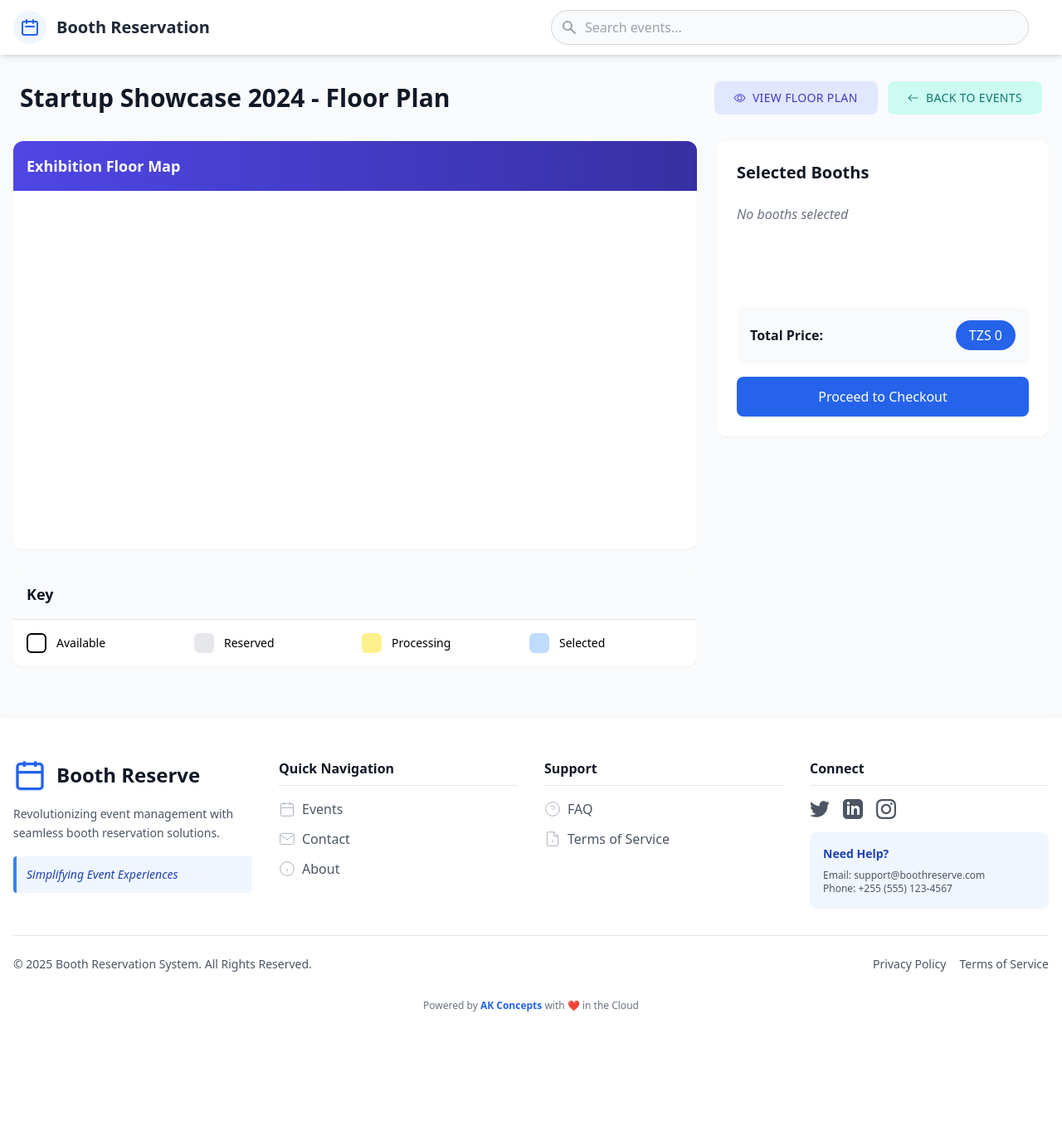
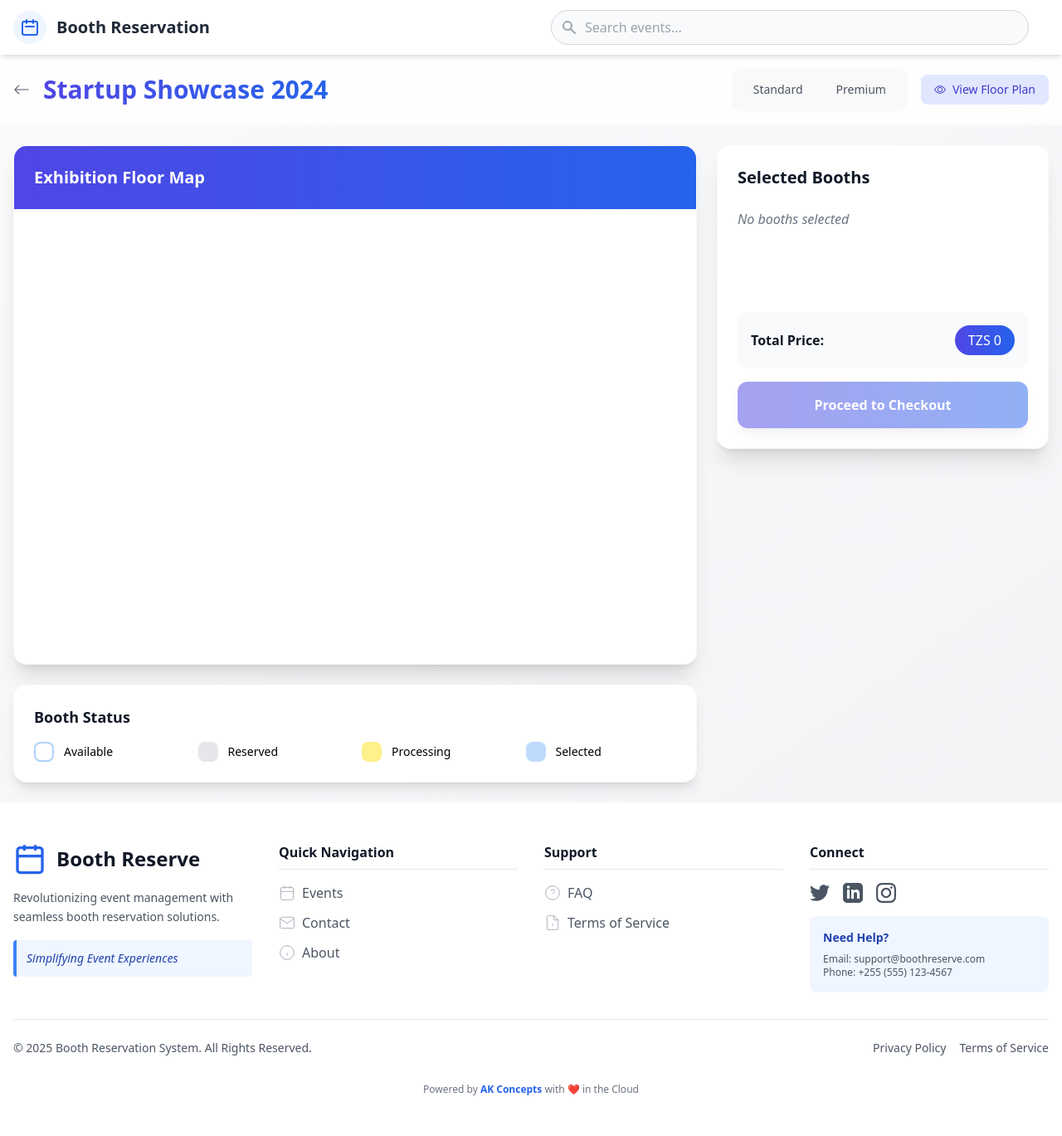
Before and after one commit to thisisabiud/reservation, a Django app: page /18/floor-plan in a window 1280 px wide. Shown: the whole page at 83% size. Before the commit the page ends 1219 px from the top, so only its background shows below. Run offline with Django 5.2, Linux system fonts and the light colour scheme; data comes from the database, SQL or seed files in the repository; both versions use the stored data as it was after the commit; some libraries are stand-ins or nearby versions.

Commit message:
improvements

```diff
--- a/booking_project/reservations/templates/reservations/floor_plan.html
+++ b/booking_project/reservations/templates/reservations/floor_plan.html
@@ -2,114 +2,161 @@
 {% load static %}
 
 {% block content %}
-<div class="min-h-screen bg-gray-50">
-    <div class="container mx-auto px-4 py-6 space-y-6">
-        <!-- Header Section -->
-        <div class="flex flex-col sm:flex-row justify-between items-start sm:items-center gap-4 p-2">
-            <h1 class="font-bold text-2xl sm:text-3xl text-gray-900">{{ event.title }} - Floor Plan</h1>
-            <div class="flex flex-wrap gap-3">
-                <button id="toggleFloorPlanBtn" class="inline-flex items-center px-4 sm:px-6 py-2.5 bg-indigo-100 text-indigo-700 rounded-lg font-medium text-sm uppercase tracking-wide
-                    hover:bg-indigo-200 active:bg-indigo-300 transition-all duration-200
-                    focus:outline-none focus:ring-2 focus:ring-indigo-500 focus:ring-offset-2">
+<div class="min-h-screen bg-gradient-to-br from-gray-50 to-gray-100 dark:from-gray-900 dark:to-gray-800">
+    <!-- Sticky Header -->
+    <header class="sticky top-0 z-50 bg-white/80 dark:bg-gray-900/80 backdrop-blur-xl border-b border-gray-200/20">
+        <div class="container mx-auto px-4 py-4">
+            <div class="flex flex-col sm:flex-row justify-between items-start sm:items-center gap-4">
+                <div class="flex items-center space-x-4">
+                    <a href="{% url 'reservations:events_list' %}"
+                       class="text-gray-500 hover:text-gray-700 dark:text-gray-400 dark:hover:text-gray-200">
+                        <i class="bi bi-arrow-left text-xl"></i>
+                    </a>
+                    <h1 class="font-bold text-2xl sm:text-3xl text-transparent bg-clip-text bg-gradient-to-r from-indigo-600 to-blue-600 dark:from-indigo-400 dark:to-blue-400">
+                        {{ event.title }}
+                    </h1>
+                </div>
+
+                <!-- Navigation Controls -->
+                <div class="flex items-center space-x-4">
+                    <!-- Booth Type Filter -->
+                    <!-- Get booth type from URL or default to 'all' -->
+                    <div class="inline-flex bg-gray-100/50 dark:bg-gray-800/50 rounded-xl p-1.5 backdrop-blur-sm"
+                         x-data="{
+                            activeFilter: new URLSearchParams(window.location.search).get('booth_type') || 'all'
+                         }">
+
+                        <button @click="activeFilter = 'standard'"
+                                onclick="BoothManager.fetchBooths('standard')"
+                                :class="{
+                                    'bg-gradient-to-r from-indigo-500 to-blue-500 text-white shadow-lg scale-105': activeFilter === 'standard',
+                                    'text-gray-600 dark:text-gray-300 hover:bg-white/50 dark:hover:bg-gray-700/50': activeFilter !== 'standard'
+                                }"
+                                class="px-5 py-2.5 rounded-lg text-sm font-medium transition-all duration-300 relative group">
+                            <span class="relative z-10">Standard</span>
+                            <div x-show="activeFilter === 'standard'"
+                                 class="absolute inset-0 bg-gradient-to-r from-indigo-500/20 to-blue-500/20 rounded-lg blur"
+                                 x-transition:enter="transition ease-out duration-300"
+                                 x-transition:enter-start="opacity-0 scale-90"
+                                 x-transition:enter-end="opacity-100 scale-100"></div>
+                        </button>
+
+                        <button @click="activeFilter = 'premium'"
+                                onclick="BoothManager.fetchBooths('premium')"
+                                :class="{
+                                    'bg-gradient-to-r from-indigo-500 to-blue-500 text-white shadow-lg scale-105': activeFilter === 'premium',
+                                    'text-gray-600 dark:text-gray-300 hover:bg-white/50 dark:hover:bg-gray-700/50': activeFilter !== 'premium'
+                                }"
+                                class="px-5 py-2.5 rounded-lg text-sm font-medium transition-all duration-300 relative group">
+                            <span class="relative z-10">Premium</span>
+                            <div x-show="activeFilter === 'premium'"
+                                 class="absolute inset-0 bg-gradient-to-r from-indigo-500/20 to-blue-500/20 rounded-lg blur"
+                                 x-transition:enter="transition ease-out duration-300"
+                                 x-transition:enter-start="opacity-0 scale-90"
+                                 x-transition:enter-end="opacity-100 scale-100"></div>
+                        </button>
+                    </div>
+
+                    <!-- Floor Plan Toggle -->
+                    <button id="toggleFloorPlanBtn"
+                            class="inline-flex items-center px-4 py-2 bg-indigo-100 dark:bg-indigo-900 text-indigo-700 dark:text-indigo-300 rounded-lg text-sm font-medium
+                                   hover:bg-indigo-200 dark:hover:bg-indigo-800 transition-all duration-200">
                         <i class="bi bi-eye mr-2"></i> View Floor Plan
                     </button>
-                <a href="{% url 'reservations:events_list' %}" class="inline-flex items-center px-4 sm:px-6 py-2.5 bg-teal-100 text-teal-700 rounded-lg font-medium text-sm uppercase tracking-wide
-                    hover:bg-teal-200 active:bg-teal-300 transition-all duration-200
-                    focus:outline-none focus:ring-2 focus:ring-teal-500 focus:ring-offset-2">
-                    <i class="bi bi-arrow-left mr-2"></i> Back to Events
-                </a>
                 </div>
             </div>
+        </div>
+    </header>
 
-        <!-- Floor Plan Section -->
-        <div id="floorPlanContainer" class="hidden transition-all duration-300 ease-in-out">
-            <div class="bg-white rounded-xl shadow-sm overflow-hidden">
-                <div class="bg-gradient-to-r from-indigo-600 to-indigo-800 text-white p-4">
-                    <h2 class="text-lg font-semibold">Event Floor Plan</h2>
+    <div class="container mx-auto px-4 py-6">
+        <!-- Floor Plan Modal -->
+        <div id="floorPlanContainer"
+             class="hidden fixed inset-0 bg-black/50 backdrop-blur-sm z-50 transition-all duration-300"
+             data-standard-plan="{{ event.floor_plan_standard.url }}"
+             data-premium-plan="{{ event.floor_plan_premium.url }}">
+            <div class="container mx-auto px-4 py-8 h-full flex items-center justify-center">
+                <div class="bg-white dark:bg-gray-800 rounded-2xl shadow-2xl w-full max-w-4xl overflow-hidden">
+                    <div class="p-6 relative">
+                        <button onclick="document.getElementById('floorPlanContainer').classList.add('hidden')"
+                                class="absolute top-4 right-4 text-gray-400 hover:text-gray-600 dark:hover:text-gray-200">
+                            <i class="bi bi-x-lg"></i>
+                        </button>
+                        <div id="floorPlanImage">
+                            <img src="{{ event.floor_plan_standard.url }}"
+                                 alt="Floor Plan"
+                                 class="w-full h-auto rounded-lg">
                         </div>
-                <div class="p-4">
-                    {% if event.floor_plan_standard %}
-                    <div class="relative aspect-video max-h-[600px] overflow-hidden rounded-lg">
-                        <img src="{{ event.floor_plan_standard.url }}" alt="Event Floor Plan"
-                            class="object-contain w-full h-full">
                     </div>
-                    {% else %}
-                    <div class="flex items-center justify-center h-48 bg-gray-50 rounded-lg">
-                        <p class="text-gray-500 flex items-center">
-                            <i class="bi bi-image-alt mr-2"></i> No floor plan available
-                        </p>
-                    </div>
-                    {% endif %}
                 </div>
             </div>
         </div>
 
         <!-- Main Content Grid -->
         <div class="grid lg:grid-cols-12 gap-6">
-            <!-- Left Column -->
+            <!-- Left Column - Booth Map -->
             <div class="lg:col-span-8 space-y-6">
-                <!-- Exhibition Map -->
-                <div class="bg-white rounded-xl shadow-sm overflow-hidden">
-                    <div class="bg-gradient-to-r from-indigo-600 to-indigo-800 text-white p-4">
-                        <h2 class="text-lg font-semibold">Exhibition Floor Map</h2>
+                <div class="bg-white dark:bg-gray-800 rounded-2xl shadow-xl overflow-hidden border border-gray-200/20">
+                    <div class="bg-gradient-to-r from-indigo-600 to-blue-600 p-6">
+                        <h2 class="text-xl font-bold text-white">Exhibition Floor Map</h2>
                     </div>
-                    <div class="p-4">
-                        <div class="floor-container min-h-[400px]">
-                            <div class="aisle"></div>
+                    <div class="p-6">
+                        <div class="floor-container min-h-[500px] relative">
+                            <!-- Booths will be rendered here -->
                         </div>
                     </div>
                 </div>
 
                 <!-- Legend -->
-                <div class="bg-white rounded-xl shadow-sm overflow-hidden">
-                    <div class="bg-gray-50 p-4 border-b">
-                        <h2 class="text-lg font-semibold text-gray-900">Key</h2>
-                    </div>
-                    <div class="p-4">
+                <div class="bg-white dark:bg-gray-800 rounded-2xl shadow-lg p-6 border border-gray-200/20">
+                    <h3 class="text-lg font-semibold mb-4 text-gray-900 dark:text-white">Booth Status</h3>
                     <div class="grid grid-cols-2 sm:grid-cols-4 gap-4">
                         <div class="flex items-center space-x-3">
-                                <div class="border-2 border-black rounded-md w-6 h-6 bg-white"></div>
-                                <span class="text-sm font-medium">Available</span>
+                            <div class="w-6 h-6 rounded-lg border-2 border-blue-400/50 bg-white shadow-sm"></div>
+                            <span class="text-sm font-medium dark:text-gray-300">Available</span>
                         </div>
                         <div class="flex items-center space-x-3">
-                                <div class="rounded-md w-6 h-6 bg-gray-200"></div>
-                                <span class="text-sm font-medium">Reserved</span>
+                            <div class="w-6 h-6 rounded-lg bg-gray-200 dark:bg-gray-600"></div>
+                            <span class="text-sm font-medium dark:text-gray-300">Reserved</span>
                         </div>
                         <div class="flex items-center space-x-3">
-                                <div class="rounded-md w-6 h-6 bg-yellow-200"></div>
-                                <span class="text-sm font-medium">Processing</span>
+                            <div class="w-6 h-6 rounded-lg bg-yellow-200 dark:bg-yellow-600"></div>
+                            <span class="text-sm font-medium dark:text-gray-300">Processing</span>
                         </div>
                         <div class="flex items-center space-x-3">
-                                <div class="rounded-md w-6 h-6 bg-blue-200"></div>
-                                <span class="text-sm font-medium">Selected</span>
-                            </div>
+                            <div class="w-6 h-6 rounded-lg bg-blue-200 dark:bg-blue-600"></div>
+                            <span class="text-sm font-medium dark:text-gray-300">Selected</span>
                         </div>
                     </div>
                 </div>
             </div>
 
-            <!-- Right Column -->
+            <!-- Right Column - Selection Summary -->
             <div class="lg:col-span-4">
-                <div class="bg-white rounded-xl shadow-sm p-6 sticky top-4">
-                    <h2 class="text-xl font-bold text-gray-900 mb-6">Selected Booths</h2>
-                    <div id="selectedBoothsList" class="mb-6 min-h-[100px]">
-                        <p class="text-gray-500 italic">No booths selected</p>
+                <div class="sticky top-24">
+                    <div class="bg-white dark:bg-gray-800 rounded-2xl shadow-xl p-6 border border-gray-200/20">
+                        <h2 class="text-xl font-bold text-gray-900 dark:text-white mb-6">Selected Booths</h2>
+                        <div id="selectedBoothsList" class="mb-6 min-h-[100px] space-y-2">
+                            <p class="text-gray-500 dark:text-gray-400 italic">No booths selected</p>
                         </div>
 
                         <div class="space-y-4">
-                        <div class="flex justify-between items-center p-4 bg-gray-50 rounded-lg">
-                            <span class="font-semibold text-gray-900">Total Price:</span>
-                            <span id="totalPrice" class="bg-blue-600 text-white px-4 py-1.5 rounded-full font-medium">
+                            <div class="flex justify-between items-center p-4 bg-gray-50 dark:bg-gray-700 rounded-xl">
+                                <span class="font-semibold text-gray-900 dark:text-white">Total Price:</span>
+                                <span id="totalPrice" class="bg-gradient-to-r from-indigo-600 to-blue-600 text-white px-4 py-1.5 rounded-full font-medium">
                                     TZS 0
                                 </span>
                             </div>
-                        <button type="button" class="w-full bg-blue-600 text-white py-3 px-4 rounded-lg font-medium
-                            hover:bg-blue-700 active:bg-blue-800 transition-colors duration-200
-                            focus:outline-none focus:ring-2 focus:ring-blue-500 focus:ring-offset-2
-                            disabled:opacity-50 disabled:cursor-not-allowed" id="checkoutButton"
-                            onclick="BoothManager.showCheckoutModal()">
+                            <button type="button" id="checkoutButton"
+                                    onclick="BoothManager.showCheckoutModal()"
+                                    disabled
+                                    class="w-full py-4 px-6 bg-gradient-to-r from-indigo-600 to-blue-600
+                                           hover:from-indigo-700 hover:to-blue-700
+                                           text-white rounded-xl font-semibold shadow-lg
+                                           disabled:opacity-50 disabled:cursor-not-allowed
+                                           transition-all duration-300 transform hover:scale-[1.02]">
                                 Proceed to Checkout
                             </button>
+                        </div>
                     </div>
                 </div>
             </div>
@@ -119,33 +166,22 @@
 {% endblock %}
 
 {% block extra_js %}
-
+{{ block.super }}
 <script src="{% static 'js/boothman.js' %}"></script>
+<script defer src="https://cdn.jsdelivr.net/npm/alpinejs@3.x.x/dist/cdn.min.js"></script>
 <script>
-    document.addEventListener('DOMContentLoaded', function () {
+    document.addEventListener('DOMContentLoaded', function() {
         const params = new URLSearchParams(window.location.search);
         const boothType = params.get('booth_type') || 'all';
-        console.log('Initializing with booth type:', boothType);
         BoothManager.init("{{ event.id }}", boothType);
 
-        // Floor Plan Toggle with smooth transition
-        const toggleFloorPlanBtn = document.getElementById('toggleFloorPlanBtn');
-        const floorPlanContainer = document.getElementById('floorPlanContainer');
+        // Set initial active state
+        Alpine.store('activeFilter', boothType);
 
-        toggleFloorPlanBtn.addEventListener('click', function () {
-            floorPlanContainer.classList.toggle('hidden');
-
-            // Update button text and icon
-            const isHidden = floorPlanContainer.classList.contains('hidden');
-            const icon = isHidden ? 'eye' : 'eye-slash';
-            const text = isHidden ? 'View' : 'Hide';
-
-            this.innerHTML = `<i class="bi bi-${icon} mr-2"></i> ${text} Floor Plan`;
-
-            // Smooth scroll to floor plan when showing
-            if (!isHidden) {
-                floorPlanContainer.scrollIntoView({ behavior: 'smooth' });
-            }
+        // Floor Plan Toggle
+        document.getElementById('toggleFloorPlanBtn').addEventListener('click', function() {
+            const container = document.getElementById('floorPlanContainer');
+            container.classList.remove('hidden');
         });
     });
 </script>
--- a/booking_project/static/js/boothman.js
+++ b/booking_project/static/js/boothman.js
@@ -15,19 +15,23 @@ const BoothManager = {
   },
 
   async fetchBooths(boothType = 'all') {
-    console.log('Fetching booths:', { boothType });
-    Swal.fire({
-      title: "Loading booths...",
-      didOpen: () => Swal.showLoading()
-    });
+    try {
+        // Update URL with new booth type
+        const url = new URL(window.location.href);
+        url.searchParams.set('booth_type', boothType);
+        window.history.pushState({}, '', url);
 
-    try {
-      const url = new URL('/api/booths', window.location.origin);
-      url.searchParams.append('event_id', this.state.eventId);
-      url.searchParams.append('booth_type', boothType);
+        // Update floor plan
+        this.updateFloorPlan(boothType);
 
-      const response = await fetch(url);
+        // Fetch booths
+        const apiUrl = new URL('/api/booths', window.location.origin);
+        apiUrl.searchParams.append('event_id', this.state.eventId);
+        apiUrl.searchParams.append('booth_type', boothType);
+
+        const response = await fetch(apiUrl);
         const boothsData = await response.json();
+
         console.log('Fetched booth data:', boothsData);
 
         if (!response.ok) {
@@ -54,6 +58,31 @@ const BoothManager = {
           icon: "error"
         });
         return [];
+    }
+  },
+
+  updateFloorPlan(boothType) {
+    const container = document.getElementById('floorPlanContainer');
+    const imageContainer = container.querySelector('img') || container.querySelector('.flex');
+
+    if (boothType === 'premium' && container.dataset.premiumPlan) {
+        imageContainer.outerHTML = `
+            <img src="${container.dataset.premiumPlan}"
+                 alt="Premium Floor Plan"
+                 class="w-full h-auto rounded-lg">
+        `;
+    } else if (boothType === 'standard' && container.dataset.standardPlan) {
+        imageContainer.outerHTML = `
+            <img src="${container.dataset.standardPlan}"
+                 alt="Standard Floor Plan"
+                 class="w-full h-auto rounded-lg">
+        `;
+    } else {
+        imageContainer.outerHTML = `
+            <div class="flex items-center justify-center h-48 bg-gray-50 dark:bg-gray-700 rounded-lg">
+                <p class="text-gray-500 dark:text-gray-400">No floor plan available for ${boothType} booths</p>
+            </div>
+        `;
     }
 },
 
@@ -97,61 +126,73 @@ const BoothManager = {
   createBoothElement(booth) {
     $("#checkoutButton").prop("disabled", !this.state.selectedBooths.size);
 
+    const boothStyles = {
+        available: `
+            bg-white
+            hover:bg-gradient-to-br hover:from-indigo-50/80 hover:to-blue-50/80
+            transform hover:scale-105 hover:-translate-y-1
+            border-2 border-blue-400/50
+            hover:border-gradient-to-r hover:from-blue-400 hover:to-indigo-400
+            cursor-pointer
+            shadow-lg hover:shadow-xl hover:shadow-blue-100
+            hover:ring-2 hover:ring-blue-200 hover:ring-opacity-50
+        `,
+        reserved: `
+            bg-gray-100
+            border-2 border-gray-300
+            cursor-not-allowed
+            opacity-75
+            grayscale
+        `,
+        processing: `
+            bg-gradient-to-br from-yellow-50 to-yellow-100
+            border-2 border-yellow-400
+            animate-pulse
+        `,
+        selected: `
+            bg-gradient-to-br from-indigo-100 to-blue-100
+            border-2 border-indigo-500
+            transform scale-105
+            shadow-xl shadow-indigo-100
+            ring-2 ring-indigo-200
+        `
+    };
+
     const $div = $("<div>", {
-      class: `booth w-[120px] h-[120px] m-[10px] inline-flex flex-col items-center justify-center cursor-pointer transition-all duration-300 ease-in-out rounded-[12px] relative font-semibold text-[1.2em] shadow-md transform perspective-[1000px] rotate-x-[5deg] p-[10px] text-center backdrop-blur-[5px] ${
-        booth.status
-      } relative border-2 p-2 m-1 cursor-pointer
-                    ${
-                      booth.status === "available"
-                        ? "bg-white hover:bg-blue-100"
-                        : booth.status === "reserved"
-                        ? "bg-gray-200 opacity-50"
-                        : booth.status === "processing"
-                        ? "bg-yellow-200"
-                        : ""
-                    }`,
+        class: `
+            booth
+            w-[120px] h-[120px]
+            m-[10px]
+            inline-flex flex-col
+            items-center justify-center
+            transition-all duration-300 ease-in-out
+            rounded-[12px]
+            relative
+            font-semibold text-[1.2em]
+            transform perspective-[1000px] rotate-x-[5deg]
+            p-[10px]
+            text-center
+            backdrop-blur-[5px]
+            ${boothStyles[booth.status]}
+        `,
         "data-booth": booth.booth_number,
         "data-price": booth.price,
         "data-id": booth.id,
     });
 
-    let boothContent = "";
-
-    if (booth.status === "reserved") {
-      boothContent = `
-                <span class="block text-xs text-gray-500">${this.formatBoothType(
-                  booth.booth_type
-                )}</span>
-                <span class="text-red-500 font-bold">Reserved</span>
+    let boothContent = `
+        <span class="absolute top-2 text-xs font-medium text-gray-500">
+            ${this.formatBoothType(booth.booth_type)}
+        </span>
+        <span class="text-lg font-bold text-gray-800">
+            ${booth.booth_number}
+        </span>
+        <span class="absolute bottom-2 text-sm font-medium ${
+            booth.status === 'reserved' ? 'text-red-500' : 'text-blue-600'
+        }">
+            ${booth.status === 'reserved' ? 'Reserved' : `TZS ${booth.price}`}
+        </span>
     `;
-
-      // const tooltipContent = `
-      //     <div class="text-sm">
-      //         <strong>Booth:</strong> ${booth.booth_number}<br>
-      //         <strong>Company:</strong> ${booth.reservation_info.company_name}<br>
-      //         <strong>Contact:</strong> ${booth.reservation_info.contact_person}<br>
-      //         ${booth.reservation_info.email ? `<strong>Email:</strong> ${booth.reservation_info.email}<br>` : ''}
-      //         ${booth.reservation_info.phone ? `<strong>Phone:</strong> ${booth.reservation_info.phone}` : ''}
-      //     </div>
-      // `;
-
-      // $div.attr({
-      //     'data-bs-toggle': 'tooltip',
-      //     'data-bs-html': 'true',
-      //     'data-bs-placement': 'top',
-      //     'title': tooltipContent
-      // });
-    } else {
-      boothContent = `
-                <span class="block text-xs text-gray-600">${this.formatBoothType(
-                  booth.booth_type
-                )}</span>
-                <span class="font-bold">${booth.booth_number}</span>
-                <span class="text-sm text-blue-600">TZS ${parseFloat(
-                  booth.price
-                ).toLocaleString()}</span>
-            `;
-    }
 
     $div.html(boothContent);
     return $div;
```
Also changed, not shown: booking_project/db.sqlite3. Lines whose indentation alone changed are shown as unchanged.
